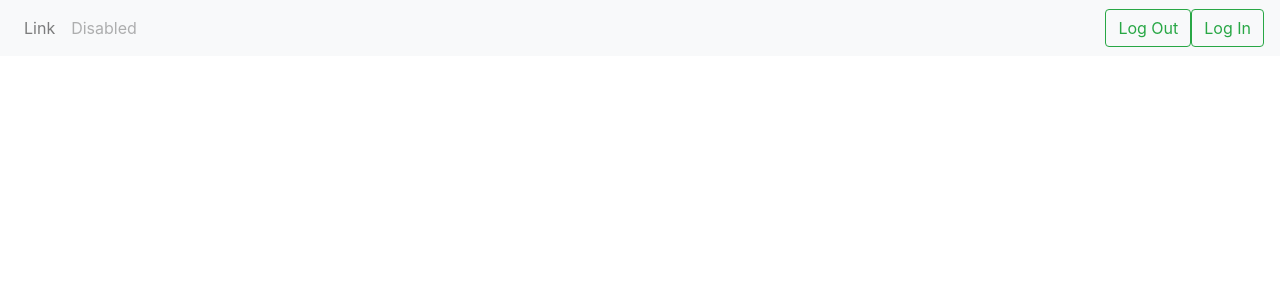
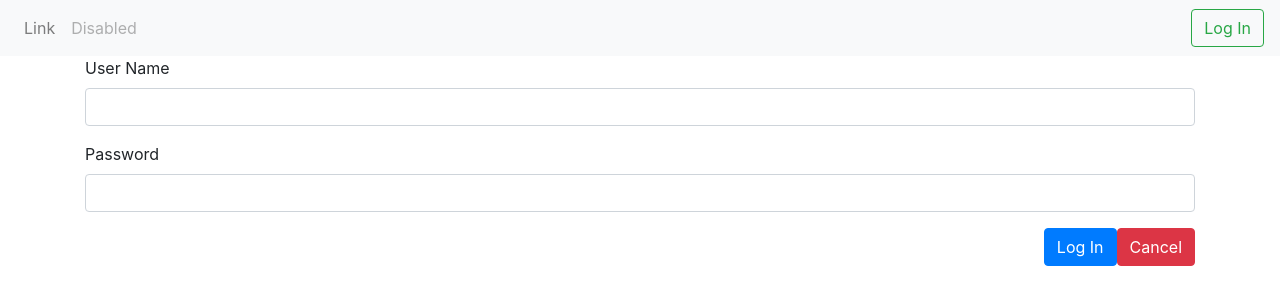
Before and after one commit to S-Trevizo/foodies-web-app, a JavaScript app in the folder capstone-project/capstone-project-client/: page /login in a window 1280 px wide. Shown: the top 304 px of the page. Built offline with nearby package versions, Linux system fonts and the light colour scheme; the HTML template or start-up script is replaced by a standard one.

Commit message:
added login page

```diff
--- a/capstone-project/capstone-project-client/src/App.js
+++ b/capstone-project/capstone-project-client/src/App.js
@@ -1,6 +1,7 @@
 import { BrowserRouter, Route, Switch } from 'react-router-dom';
 import './App.css';
 import HomePage from './HomePage/HomePage';
+import Login from './Login/Login';
 import NavBar from './NavBar/NavBar';
 
 function App() {
@@ -12,8 +13,11 @@ function App() {
 
         <NavBar />
         <Switch>
-          <Route>
+          <Route exact path="/">
             <HomePage />
+          </Route>
+          <Route path="/login">
+            <Login/>
           </Route>
         </Switch>
 
--- /dev/null
+++ b/capstone-project/capstone-project-client/src/Login/Login.js
@@ -0,0 +1,26 @@
+import {Link} from 'react-router-dom';
+
+function Login(props) {
+
+
+    return (
+        <div className="container">
+            <form >
+                <div className="form-group">
+                    <label htmlFor="username">User Name</label>
+                    <input id="username" name="username" className="form-control" />
+                </div>
+                <div className="form-group">
+                    <label htmlFor="password">Password</label>
+                    <input id="password" name="password" type="password" className="form-control" />
+                </div>
+
+                <div className="text-right">
+                    <button className="btn btn-primary ">Log In</button>
+                    <Link to="/" className="btn btn-danger">Cancel</Link>
+                </div>
+            </form>
+        </div>
+    );
+}
+export default Login;
--- a/capstone-project/capstone-project-client/src/NavBar/NavBar.js
+++ b/capstone-project/capstone-project-client/src/NavBar/NavBar.js
@@ -18,8 +18,7 @@ function NavBar(props) {
                         <a className="nav-link disabled" href="#">Disabled</a>
                     </li>
                 </ul>
-                <button className="btn btn-outline-success my-2 my-sm-0">Log Out </button>
-                <Link className="btn btn-outline-success my-2 my-sm-0" >Log In</Link>
+                <Link className="btn btn-outline-success my-2 my-sm-0" to="/login" >Log In</Link>
             </div>
         </nav>
 
```
